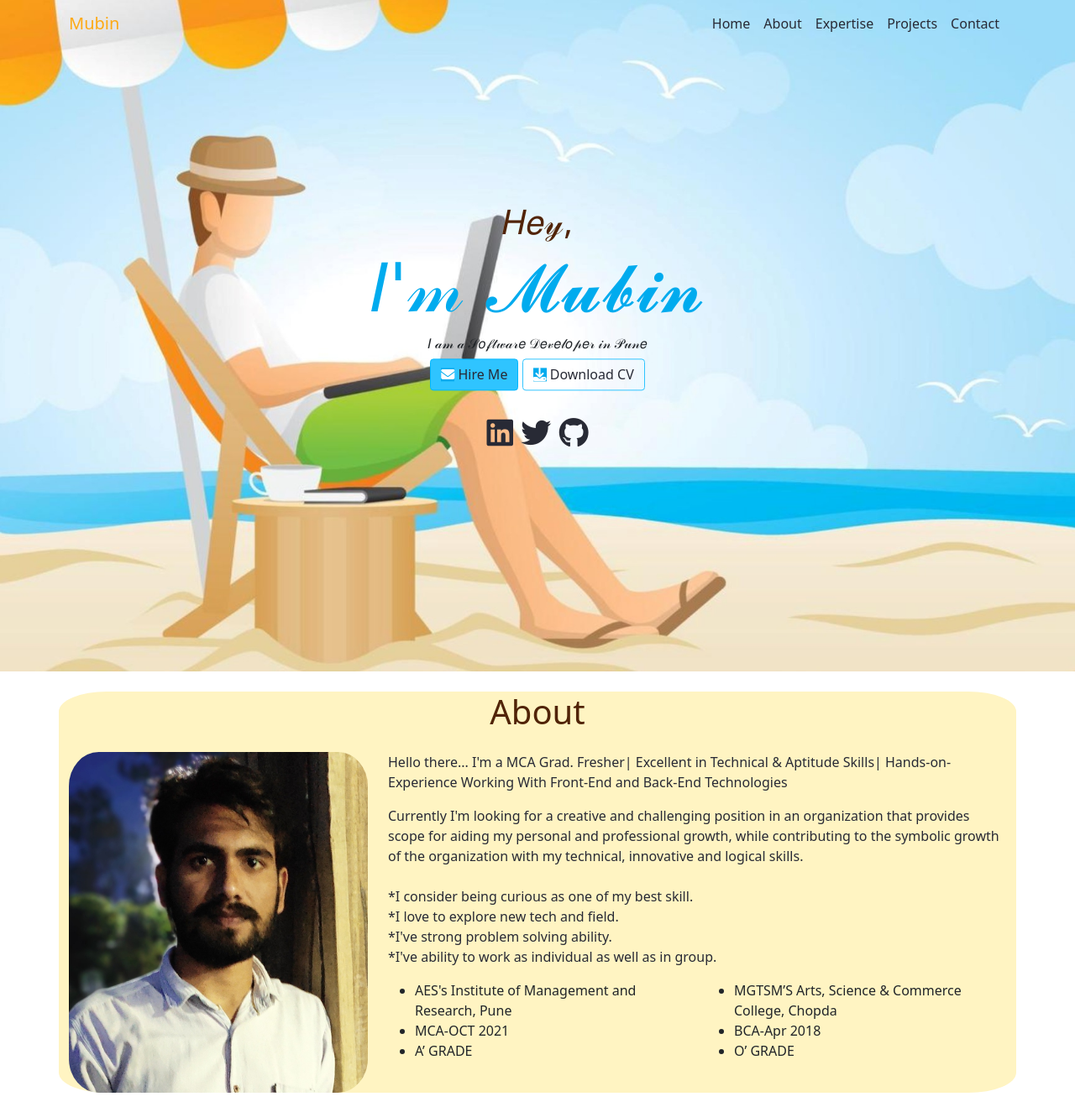
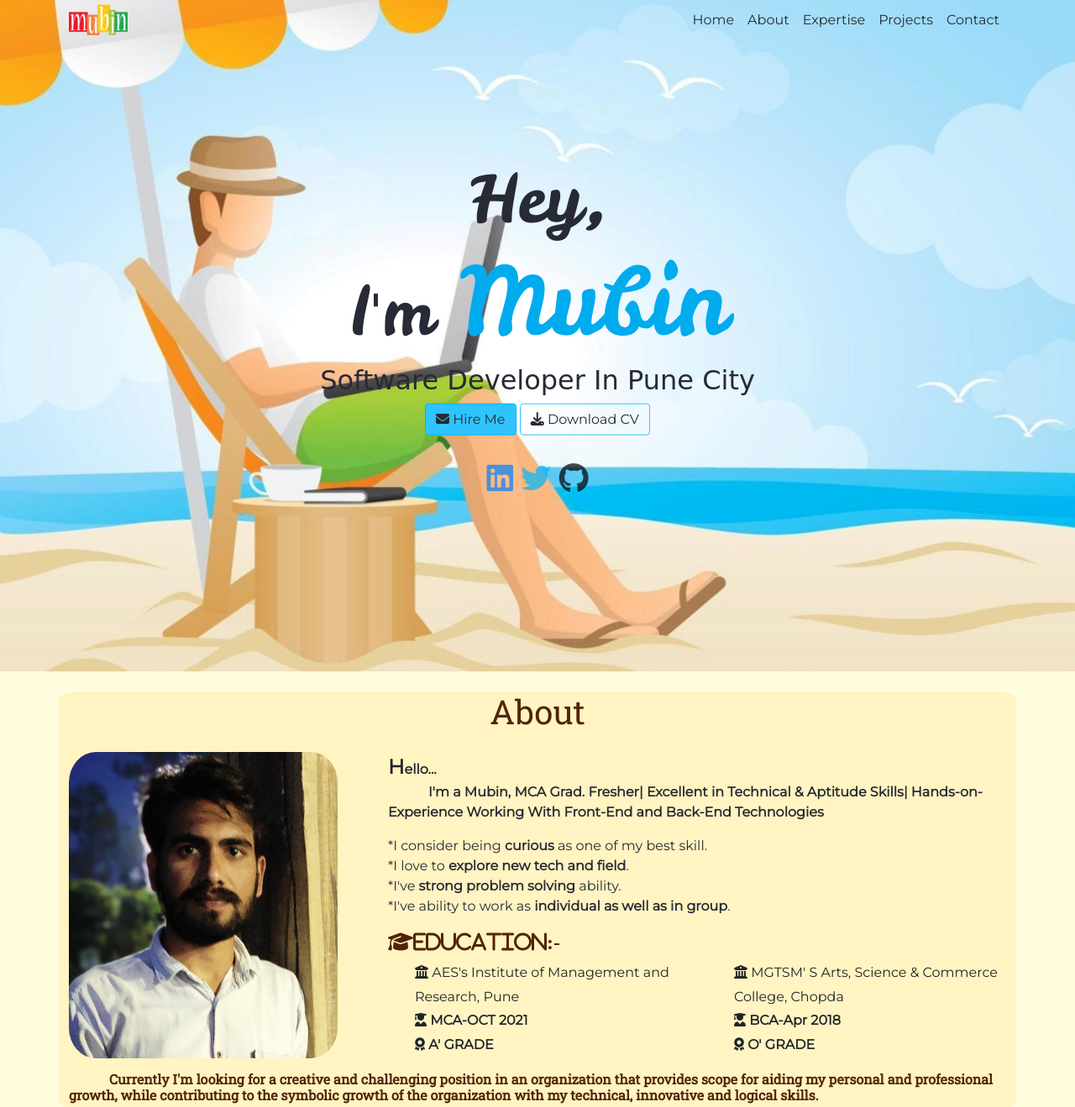
Before and after one commit to Mubin-Shaikh/Mubin-Attar-Personal-Portfolio, a plain HTML site: page index.html in a window 1280 px wide. Shown: the top 1319 px of the page at 84% size. Drawn offline with nearby package versions, Linux system fonts and the light colour scheme.

Commit message:
all over change

```diff
--- a/index.html
+++ b/index.html
@@ -4,9 +4,9 @@
 <head>
     <title>Mubin Attar</title>
     <meta charset="utf-8">
-    <meta http-equiv="X-UA-Compatible" content="IE=edge">
-    <meta name="viewport" content="width=device-width, initial-scale=1.0">
-
+    <meta name="viewport" content="width=device-width,initial-scale=1,maximum-scale=1,user-scalable=no">
+    <meta http-equiv="X-UA-Compatible" content="IE=edge,chrome=1">
+    <meta name="HandheldFriendly" content="true">
     <!-- css file -->
     <link rel="stylesheet" href="style.css">
     <link rel="stylesheet" href="https://use.fontawesome.com/releases/v5.12.1/css/all.css" crossorigin="anonymous">
@@ -15,9 +15,8 @@
     <link href="https://cdn.jsdelivr.net/npm/bootstrap@5.1.3/dist/css/bootstrap.min.css" rel="stylesheet">
     <script src="https://cdn.jsdelivr.net/npm/bootstrap@5.1.3/dist/js/bootstrap.bundle.min.js"></script>
 
-    <!-- Font Style -->
-    <link rel="preconnect" href="https://fonts.googleapis.com">
-    <link rel="preconnect" href="https://fonts.gstatic.com" crossorigin>
+    <!--favicon style -->
+    <link rel="icon" type="image/x-icon" href="/images/favicon-32x32.png">
 
     <!-- font awesome -->
     <script src="https://kit.fontawesome.com/a076d05399.js" crossorigin="anonymous"></script>
@@ -28,9 +27,9 @@
     <div class="container-fluid p-0">
         <!-- navbar start-->
 
-        <nav class="navbar navbar-expand-lg navbar-expand-md fixed-top navbarScroll">
+        <nav class="navbar navbar-expand-lg navbar-light navbar-expand-md fixed-top navbarScroll py-0">
             <div class="container">
-                <a class="navbar-brand" href="#">Mubin</a>
+                <a class="navbar-brand" href="/"><img src="/images/apple-touch-icon.png" width="70" alt=""></a>
                 <button class="navbar-toggler" type="button" data-bs-toggle="collapse"
                     data-bs-target="#navbarSupportedContent" aria-controls="navbarSupportedContent"
                     aria-expanded="false" aria-label="Toggle navigation">
@@ -66,9 +65,9 @@
             <div class="container-fluid p-0 ">
                 <div class="row">
                     <div class="col-md-6 col-12 order-md-1 order-2 hero-text">
-                        <h1 class="sub-title">𝐻𝑒𝓎,</h1>
-                        <h1 class="title">𝐼'𝓂 𝓜𝓾𝓫𝓲𝓷</h1>
-                        <h6 class="title-desc">𝐼 𝒶𝓂 𝒶 𝒮𝑜𝒻𝓉𝓌𝒶𝓇𝑒 𝒟𝑒𝓋𝑒𝓁𝑜𝓅𝑒𝓇 𝒾𝓃 𝒫𝓊𝓃𝑒</h6>
+                        <h1 class="title">Hey,</h1>
+                        <h1 class="title">I'm <span class="name">Mubin</span></h1>
+                        <h6 class="title-desc">Software Developer In Pune City</h6>
                         <div class="w-md-75 w-100">
                             <a href="mailto::sk.mubinattar@gmail.com" target="_blank"><button type="button"
                                     class="btn one"><i class="fas fa-envelope"></i> Hire Me
@@ -77,7 +76,7 @@
                                     class="btn two">
                                     <i class="fas fa-download"></i> Download CV </button></a>
                             <div class="social-icons mt-4">
-                                <p class="top-icons"><a href="https://www.linkedin.com/in/mubin-attar-53223716a/" target="_blank"><i
+                                <p><a href="https://www.linkedin.com/in/mubin-attar-53223716a/" target="_blank"><i
                                             class="fab fa-linkedin"></i></a>
                                     <a href="https://twitter.com/skmubin313" target="_blank"><i
                                             class="fab fa-twitter"></i></a>
@@ -97,40 +96,48 @@
                 <h1 class="text-center">About</h1>
                 <div class="row mt-4">
                     <div class="col-lg-4">
-                        <img src="images/mubin.jpeg" class="imageAboutPage" alt="">
+                        <img src="images/mubin.jpeg" class="imageAboutPage" alt="selfy">
                     </div>
 
                     <div class="col-lg-8">
-                        <p> Hello there... I'm a MCA Grad. Fresher| Excellent in Technical & Aptitude
-                            Skills| Hands-on-Experience Working With Front-End and Back-End Technologies
+                        <strong>
+                            <span style="font-size:x-large;">H</span>ello...
+                            <p>&emsp;&emsp;&emsp;I'm a Mubin, MCA Grad. Fresher| Excellent in Technical & Aptitude
+                                Skills| Hands-on-Experience Working With Front-End and Back-End Technologies
+                            </p>
+                        </strong>
+                        <p>*I consider being <b>curious</b> as one of my best skill.<br>
+                            *I love to <b>explore new tech and field</b>.<br>
+                            *I've <b>strong problem solving</b> ability.<br>
+                            *I've ability to work as <b>individual as well as in group</b>.
                         </p>
-                        <p>Currently I'm looking for a creative and challenging position in an organization that provides
-                            scope for aiding my personal and professional growth, while contributing to the symbolic
-                            growth of the organization with my technical, innovative and logical skills.<br><br>
-                            *I consider being curious as one of my best skill.<br>
-                            *I love to explore new tech and field.<br>
-                            *I've strong problem solving ability.<br>
-                            *I've ability to work as individual as well as in group.<br>
-                        </p>
-
                         <div class="row mt-3">
+                            <h4><i class="fas fa-graduation-cap">Education:-</i></h4>
                             <div class="col-md-6">
-                                <ul>
-                                    <li>AES's Institute of Management and Research, Pune</li>
-                                    <li>MCA-OCT 2021</li>
-                                    <li>A’ GRADE</li>
+                                <ul style="list-style-type: none;line-height: 1.8">
+                                    <li><i class="fa fa-university"></i> AES's Institute of Management and Research,
+                                        Pune</li>
+                                    <li><strong><i class="fas fa-user-graduate"></i> MCA-OCT 2021 </strong></li>
+                                    <li><strong><i class="fas fa-award"></i> A' GRADE</strong></li>
 
                                 </ul>
                             </div>
                             <div class="col-md-6">
-                                <ul>
-                                    <li>MGTSM’S Arts, Science & Commerce College, Chopda</li>
-                                    <li>BCA-Apr 2018</li>
-                                    <li>O’ GRADE</li>
+                                <ul style="list-style-type: none; line-height: 1.8;">
+                                    <li><i class="fa fa-university"></i> MGTSM' S Arts, Science & Commerce College,
+                                        Chopda</li>
+                                    <li><strong><i class="fas fa-user-graduate"></i> BCA-Apr 2018 </strong></li>
+                                    <li><strong><i class="fas fa-award"></i> O' GRADE</strong></li>
                                 </ul>
                             </div>
                         </div>
                     </div>
+                    <h6><strong>&emsp;&emsp;&emsp;Currently I'm looking for a creative and challenging position in an
+                            organization that
+                            provides
+                            scope for aiding my personal and professional growth, while contributing to the symbolic
+                            growth of the organization with my technical, innovative and logical skills.</strong>
+                    </h6>
                 </div>
         </section>
 
@@ -142,7 +149,7 @@
                     <div class="col-lg-4 mt-4">
                         <div class="card servicesText">
                             <div class="card-body">
-                                <i class="fas servicesIcon fa-clock"></i>
+                                <i class="fas servicesIcon fa-paint-brush"></i>
                                 <h4 class="card-title mt-3">Front-End Technologies</h4>
                                 <div class="skill-item">
                                     <ul>
@@ -159,7 +166,7 @@
                     <div class="col-lg-4 mt-4">
                         <div class="card servicesText">
                             <div class="card-body">
-                                <i class='fas servicesIcon fa-layer-group'></i>
+                                <i class='fas servicesIcon fa-code'></i>
                                 <h4 class="card-title mt-3">Back-End Technologies</h4>
                                 <div class="skill-item">
                                     <ul>
@@ -195,7 +202,7 @@
                     <div class="col-lg-4 mt-4">
                         <div class="card servicesText">
                             <div class="card-body">
-                                <i class='fas servicesIcon fa-search'></i>
+                                <i class='fas servicesIcon fa-tools'></i>
                                 <h4 class="card-title mt-3">Tools & Technologies</h4>
                                 <div class="skill-item">
                                     <ul>
@@ -213,7 +220,7 @@
                     <div class="col-lg-4 mt-4">
                         <div class="card servicesText">
                             <div class="card-body">
-                                <i class='fas servicesIcon fa-shield-alt'></i>
+                                <i class='fas servicesIcon fa-database'></i>
                                 <h4 class="card-title mt-3">Database Technologies</h4>
                                 <div class="skill-item">
                                     <ul>
@@ -229,7 +236,7 @@
                     <div class="col-lg-4 mt-4">
                         <div class="card servicesText">
                             <div class="card-body">
-                                <i class='fas servicesIcon fa-wrench'></i>
+                                <i class='fas servicesIcon fa-plus-circle'></i>
                                 <h4 class="card-title mt-3">Familier With</h4>
                                 <div class="skill-item">
                                     <ul>
@@ -255,7 +262,8 @@
                 <div class="row">
                     <div class="col-lg-4 mt-4">
                         <div class="card projectText">
-                            <img class="card-img-top" src="/images/ecom_ss.png" alt="Card image" style="width:100%">
+                            <img class="card-img-top" src="/images/ecom_ss.png" alt="Card image"
+                                style="width:100%; height:90%">
                             <div class="card-body">
                                 <h4 class="card-title">FLEAMARKET-FlipKart Clone </h4>
                                 <p class="card-text">This project deals with developing a Virtual website 'E-commerce
@@ -345,7 +353,7 @@
                                     provided to the user.</p>
                                 <div class="text-center">
                                     <a href="https://github.com/Mubin-Shaikh/fleamarket.git"
-                                    class="btn btn-sm">GitHub</a>
+                                        class="btn btn-sm">GitHub</a>
                                 </div>
                             </div>
                         </div>
@@ -364,7 +372,7 @@
 
                 <div class="row">
                     <div class="col-md-9 mb-md-0 mb-5">
-                        <form id="contact-form" name="contact-form" action="/" method="POST" data-netlify="true">
+                        <form id="contact-form" name="contact-form" method="POST" data-netlify="true">
 
                             <div class="row">
                                 <div class="col-md-6 my-2">
@@ -404,12 +412,14 @@
                                     </div>
                                 </div>
                             </div>
+
                         </form>
 
                         <div class="text-center text-md-left">
                             <a class="btn btn-success"
                                 onclick="document.getElementById('contact-form').submit();">Send</a>
                         </div>
+
                     </div>
                     <!--Grid column-->
                     <div class="col-md-3 text-center">
@@ -444,7 +454,6 @@
                     <a href="https://github.com/Mubin-Shaikh" target="_blank"><i class="fab fa-github"></i></a>
                 </p>
             </div>
-
             <a href="/">Blog</a>
             |
             <a href="/">Contact</a>
@@ -452,14 +461,13 @@
             <a href="/">About</a>
             |
             <a href="/">Privacy</a>
-            <p>©</span> 2022 mubinattar.netlify.app Some Rights Reserved.</p>
-            <p>Attribution: Work illustrations by freepik/author/ongwow</p>
+            <p>©</span> 2022 mubinattar.netlify.app Some Rights Reserved. <br> Attribution: Work illustrations by
+                freepik/author/ongwow.</p>
         </footer>
     </div>
 
     <!-- load javascript after loading all html content -->
     <script src="script/script.js"></script>
-
 </body>
 
 </html>
--- a/style.css
+++ b/style.css
@@ -1,32 +1,93 @@
+/* font style */
+@import url('https://fonts.googleapis.com/css2?family=Leckerli+One&display=swap');
+@import url('https://fonts.googleapis.com/css2?family=Roboto+Slab&display=swap');
+@import url('https://fonts.googleapis.com/css2?family=Montserrat&display=swap');
 
-font-family: 'PT Serif', serif;
+/* Media Queries: Tablet Landscape */
+@media screen and (max-width: 1060px) {
+    #primary {
+        width: 67%;
+    }
+
+    #secondary {
+        width: 30%;
+        margin-left: 3%;
+    }
+}
+
+/* Media Queries: Tabled Portrait */
+@media screen and (max-width: 768px) {
+    #primary {
+        width: 100%;
+    }
+
+    #secondary {
+        width: 100%;
+        margin: 0;
+        border: none;
+    }
+}
+
+/* responsive general img */
+img {
+    max-width: 100%;
+    height: auto;
+}
+
+/* responsive general */
+@media (min-device-width:600px) {
+    img[data-src-600px] {
+        content: attr(data-src-600px, url);
+    }
+}
+
+@media (min-device-width:800px) {
+    img[data-src-800px] {
+        content: attr(data-src-800px, url);
+    }
+}
+
+html {
+    font-size: 100%;
+}
+
+@media (min-width: 640px) {
+    body {
+        font-size: 1rem;
+    }
+}
+
+@media (min-width:960px) {
+    body {
+        font-size: 1.2rem;
+    }
+}
+
+@media (min-width:1100px) {
+    body {
+        font-size: 1.5rem;
+    }
+}
 
 /* body */
-.container-fluid{
+.container-fluid {
     background-color: #fffddd;
-    font-family: roboto;
+    font-family: 'Montserrat', sans-serif;
 }
 
 /* nabar */
-.navbar-brand {
-    color:  #FDA913;
-}
-.navbar-brand:hover {
-    color:#F79D00;
-    font-weight: bold;
-}
 .navbar-nav li a {
     color: #282A35 !important;
 }
-.navbar-nav > li > a:hover,.navbar-nav > li > a:focus {
+
+.navbar-nav>li>a:hover,
+.navbar-nav>li>a:focus {
     font-weight: bold;
-    color: #512407 !important;
+    color: #ff6600 !important;
 }
+
 .navbarScroll.navbarDark {
-    background-color: #9C6137;
-}
-.navbar-nav > .active{
-    color: #FDA913 !important ;
+    background-color: #B37A4C;
 }
 
 /* hero background image */
@@ -34,26 +95,11 @@ font-family: 'PT Serif', serif;
     height: 100vh;
     background: url('/images/main.jpg');
     /* opacity: .9; */
-    background-size:cover;
+    background-size: cover;
     position: relative;
 }
 
-/* text css above hero image*/
-.title {
-    color: #00abee;
-    font-size:5rem;
-    font-family: 'Pacifico', cursive;
-}
-.sub_title{
-    font-size:4rem;
-    color:#282A35;
-    font-family: 'Pacifico', cursive;
-}
-.title_desc {
-    font-size: 2rem;
-    color:#282A35;
-    font-family: 'Pacifico', cursive;
-}
+/* text css hero image*/
 .hero-text {
     text-align: center;
     position: absolute;
@@ -62,62 +108,103 @@ font-family: 'PT Serif', serif;
     transform: translate(-50%, -50%);
 }
 
+.name {
+    color: #00abee;
+    font-size: 7rem;
+}
+
+.title {
+    color: #282A35;
+    font-size: 5rem;
+    font-family: 'Leckerli One', cursive;
+}
+
+.sub_title {
+    font-size: 4rem;
+    color: #282A35;
+    font-family: 'Dancing Script', cursive;
+}
+
+.title-desc {
+    font-size: 2rem;
+    color: #282A35;
+    font-family: 'Dancing Script', cursive;
+}
+
 /* Button */
 a.btn {
     border-color: #9C6137;
     color: #282A35;
     background-color: #B37A4C;
 }
-a .one{
+
+a .one {
     border-color: #00b7ff;
     color: #282A35;
     background-color: #2fc4ff;
 }
+
 a .two {
     color: #282A35;
     border-color: #2fc4ff;
 }
-a .one:hover,a .two:hover,a .fa-download,a .fa-envelope {
+
+a .one:hover,
+a .two:hover {
     color: #ffffff;
     background-color: #00abee;
 }
-a.btn:hover{
+
+a.btn:hover {
     color: #ffffff;
     background-color: #512407;
 }
-.top-icons .fa-linkedin, .top-icons .fa-twitter, .top-icons .fa-github{
-    color:#282A35;
-}
-.top-icons .fa-linkedin:hover, .top-icons .fa-twitter:hover, .top-icons .fa-github:hover{
-    color:#00abee;
+
+/* text format */
+h1,
+h2,
+h3,
+h4,
+h5,
+h6 {
+    color: #512407;
+    font-family: 'Roboto Slab', serif;
 }
 
-/* text format */
-h1, h3 {
-    color:#512407;
-}
 p {
     color: #282A35;
 }
 
 /* about section image css */
 .imageAboutPage {
-    width: 100%;
-    border-radius:10%;
+    width: 90%;
+    border-radius: 10%;
 }
-#about .container{
-    background-color:#FFF4C2;
-    border-radius: 5%;
+
+#about .container {
+    background-color: #FFF4C2;
+    border-radius: 2%;
+    /* border: 1px solid #B37A4C; */
 }
 
 /* card body */
-.servicesText.card,.servicesText.card-body{
-    background-color:#FFF4C2;
-    border-radius: 10%;
+.servicesText.card,
+.servicesText.card-body {
+    background-color: #FFF4C2;
+    border-radius: 15% 0 15% 0;
+    border: 1px solid #B37A4C;
 }
-.projectText.card,.projectText.card-body{
-    background-color:#FFF4C2;
-    border-radius: 10%;
+
+.projectText.card,
+.projectText.card-body {
+    background-color: #FFF4C2;
+    border-radius: 15% 0 15% 0;
+    border: 1px solid #B37A4C;
+}
+
+.card img {
+    border-radius: 15% 0 15% 0;
+    border: 1px solid #B37A4C;
 }
 
 /* services section css */
@@ -125,21 +212,29 @@ p {
     height: 280px;
     cursor: pointer;
 }
+
 .servicesIcon {
     font-size: 36px;
     text-align: center;
     width: 100%;
     color: #9C6137;
 }
+
 .card-title {
     text-align: center;
     color: #9C6137;
 }
+
 .card:hover .servicesIcon,
 .card:hover .card-title,
 .card:hover li {
 
-    color: #512407;
+    color: #ff6600;
+}
+
+.servicesText:hover,
+.projectText:hover {
+    border: 2px solid #ff6600;
 }
 
 /* social media icons styling */
@@ -148,20 +243,35 @@ p {
     cursor: pointer;
 }
 
-.fab {
-    color: #9C6137;
-}
-.fa-envelope,
-.fa-download,
-.fa-facebook:hover,
-.fa-instagram:hover,
-.fa-twitter:hover,
-.fa-linkedin:hover,
-.fa-twitch:hover,
-.fa-github:hover {
-    color: #512407;
+.fab.fa-linkedin {
+    color: #0080ff;
+    opacity: .7;
 }
 
+.fab.fa-twitter {
+    color: #00b7ff;
+    opacity: .7;
+}
+
+.fab.fa-github {
+    color: #000000;
+    opacity: .7;
+}
+
+.fab.fa-linkedin:hover {
+    color: #0080ff;
+    opacity: 1;
+}
+
+.fab.fa-twitter:hover {
+    color: #00b7ff;
+    opacity: 1;
+}
+
+.fab.fa-github:hover {
+    color: #000000;
+    opacity: 1;
+}
 
 /* footer styling */
 #footer {
@@ -170,7 +280,8 @@ p {
     text-align: center;
 
 }
-#footer a{
+
+#footer a {
     color: #282A35;
     text-decoration: none;
 }
```
Also changed, not shown: images/apple-touch-icon.png (added), images/favicon-32x32.png (added), images/hero.jpg (deleted), script/script.js (line endings or trailing spaces), 1 other file.
